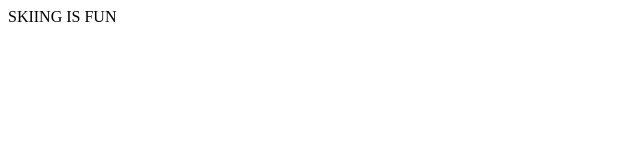
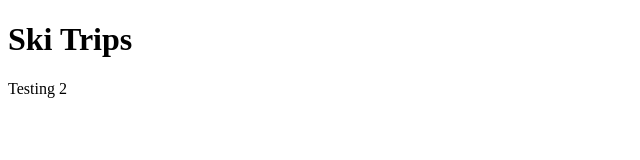
Before and after one commit to Philly-CodeCamp-Feb2022/js-assignment-4-html-me-something-shughes1992, a website: page index.html in a window 1280 px wide. Shown: the whole page, without its empty margins (0-640 px from the left). Drawn offline with Linux system fonts and the light colour scheme.

Commit message:
test to make sure I'm connected to github

```diff
--- a/index.html
+++ b/index.html
@@ -1,9 +1,12 @@
 <!DOCTYPE html>
 <html>
    <head>
-      SKIING IS FUN
+      <title> Sam's Skiing Adventures</title>
    </head>
    <body>
       <!-- Write your HTML in this file! -->
+<h1>Ski Trips</h1>
+<p> Testing 2</p>
+
    </body>
 </html>
```
